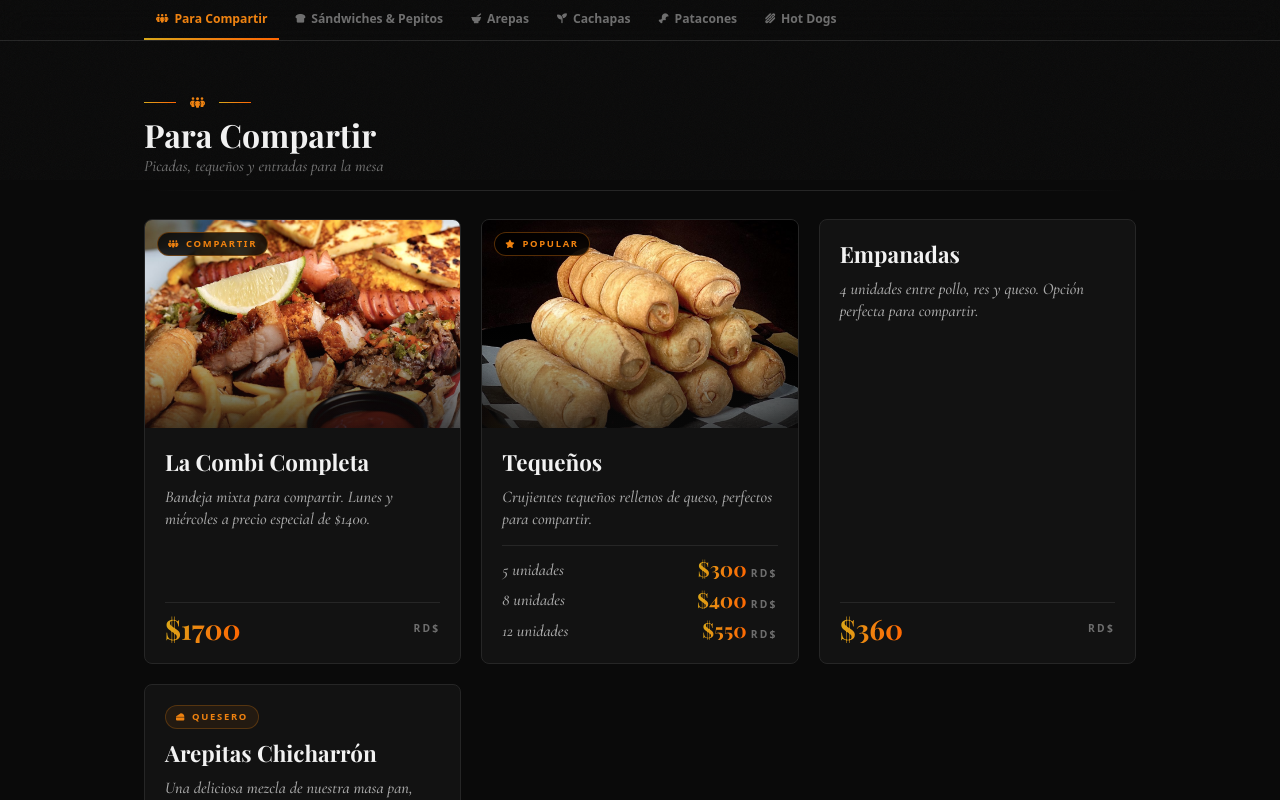
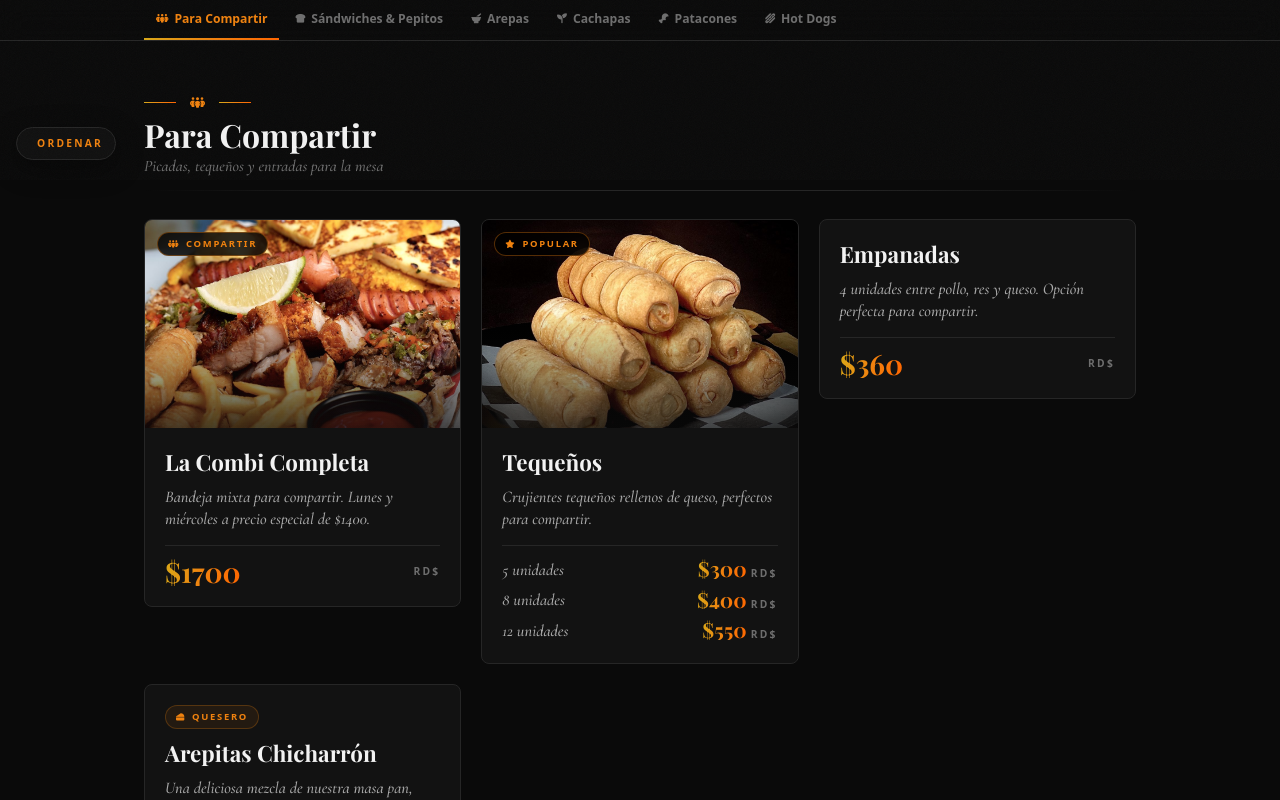
Before and after one commit to juanFmM/Multimenu, a React (Vite) app: page / in a window 1280 px wide. Shown: the part 620-1420 px from the top of the page. Built offline with nearby package versions, Linux system fonts and the light colour scheme; no server answers; the database is empty; a web font is replaced by a local one.

Commit message:
Mejoras en el carrucel y boton de ordenar por categorias

```diff
--- a/src/App.jsx
+++ b/src/App.jsx
@@ -3,6 +3,7 @@ import LandingPage            from './components/LandingPage'
 import MenuPage               from './components/MenuPage'
 import UnifiedMenuPage        from './components/UnifiedMenuPage'
 import BrandSwitcher          from './components/BrandSwitcher'
+import ReorderToggle          from './components/ReorderToggle'
 import { chiguireCategories, chiguireItems } from './data/chiguireMenu'
 import { useDistrito44Data }  from './hooks/useDistrito44Data'
 import { useUnifiedMenu }     from './hooks/useUnifiedMenu'
@@ -43,8 +44,9 @@ function LoadingScreen() {
 //  'distrito44' → menú individual Distrito 44
 export default function App() {
   // unified storefront default
-  const [view, setView]     = useState('unified')
-  const [fading, setFading] = useState(false)
+  const [view, setView]             = useState('unified')
+  const [fading, setFading]         = useState(false)
+  const [reorderMode, setReorderMode] = useState(false)
 
   // Distrito44 — datos en vivo desde Supabase (con fallback estático). Una sola
   // suscripción: se reutilizan estos items también para el menú unificado.
@@ -82,6 +84,7 @@ export default function App() {
           categories={uCategories}
           items={uItems}
           onShowBrands={() => goTo('landing')}
+          reorderMode={reorderMode}
         />
       )}
 
@@ -93,6 +96,7 @@ export default function App() {
             categories={view === 'chiguire' ? chiguireCategories : d44Categories}
             items={view === 'chiguire' ? chiguireItems : d44Items}
             brand={view}
+            reorderMode={reorderMode}
           />
           <BrandSwitcher
             activeBrand={view}
@@ -101,6 +105,11 @@ export default function App() {
           />
         </>
       )}
+
+      {/* Reordenar productos — disponible en todas las vistas con menú */}
+      {view !== 'landing' && (
+        <ReorderToggle active={reorderMode} onToggle={() => setReorderMode((v) => !v)} />
+      )}
     </div>
   )
 }
--- a/src/components/FeaturedStrip.jsx
+++ b/src/components/FeaturedStrip.jsx
@@ -1,11 +1,11 @@
 import { useRef } from 'react'
-import { FEATURED_IDS } from '../data/featured'
+import { FEATURED_NAMES } from '../data/featured'
 
 export default function FeaturedStrip({ items }) {
   const scrollRef = useRef(null)
 
-  const featured = FEATURED_IDS
-    .map((id) => items.find((it) => it.id === id))
+  const featured = FEATURED_NAMES
+    .map((name) => items.find((it) => it.name === name))
     .filter(Boolean)
 
   if (featured.length === 0) return null
--- a/src/components/MenuPage.jsx
+++ b/src/components/MenuPage.jsx
@@ -1,10 +1,12 @@
 import { useEffect, useRef } from 'react'
 import CategoryNav from './CategoryNav'
 import MenuSection from './MenuSection'
+import { useItemOrder } from '../hooks/useItemOrder'
 
-export default function MenuPage({ categories, items, brand }) {
+export default function MenuPage({ categories, items, brand, reorderMode = false }) {
   const isChiguire = brand === 'chiguire'
   const heroRef = useRef(null)
+  const { sortItems, moveItem } = useItemOrder(brand)
 
   const activeCategories = categories.filter((cat) =>
     items.some((item) => item.categoryId === cat.id)
@@ -132,14 +134,19 @@ export default function MenuPage({ categories, items, brand }) {
           </div>
         )}
 
-        {activeCategories.map((cat) => (
-          <MenuSection
-            key={cat.id}
-            category={cat}
-            items={items.filter((i) => i.categoryId === cat.id)}
-            brand={brand}
-          />
-        ))}
+        {activeCategories.map((cat) => {
+          const catItems = sortItems(cat.id, items.filter((i) => i.categoryId === cat.id))
+          return (
+            <MenuSection
+              key={cat.id}
+              category={cat}
+              items={catItems}
+              brand={brand}
+              reorderMode={reorderMode}
+              onMove={(itemId, dir) => moveItem(cat.id, catItems, itemId, dir)}
+            />
+          )
+        })}
       </main>
 
       {/* ── Footer ────────────────────────────────────────────────────── */}
--- a/src/components/MenuSection.jsx
+++ b/src/components/MenuSection.jsx
@@ -1,6 +1,6 @@
 import MenuItemCard from './MenuItemCard'
 
-export default function MenuSection({ category, items, brand }) {
+export default function MenuSection({ category, items, brand, reorderMode, onMove }) {
   // Modo elegante (serif + gold-rule con ícono) para Chiguire y la vista unificada.
   const isChiguire = brand === 'chiguire' || brand === 'unified'
 
@@ -71,7 +71,33 @@ export default function MenuSection({ category, items, brand }) {
       {/* ── Items grid ──────────────────────────────────────────────────── */}
       <div className="grid grid-cols-1 sm:grid-cols-2 lg:grid-cols-3 gap-5">
         {items.map((item, i) => (
-          <MenuItemCard key={item.id} item={item} index={i} brand={brand} />
+          <div key={item.id} className={`relative ${reorderMode ? 'reorder-mode-card' : ''}`}>
+            {reorderMode && (
+              <div className="reorder-controls absolute top-2 right-2 z-20 flex gap-1.5">
+                <button
+                  type="button"
+                  disabled={i === 0}
+                  onClick={(e) => { e.stopPropagation(); onMove?.(item.id, 'up') }}
+                  className="reorder-btn"
+                  aria-label="Mover arriba"
+                  title="Mover arriba"
+                >
+                  <i className="fa-solid fa-chevron-up" />
+                </button>
+                <button
+                  type="button"
+                  disabled={i === items.length - 1}
+                  onClick={(e) => { e.stopPropagation(); onMove?.(item.id, 'down') }}
+                  className="reorder-btn"
+                  aria-label="Mover abajo"
+                  title="Mover abajo"
+                >
+                  <i className="fa-solid fa-chevron-down" />
+                </button>
+              </div>
+            )}
+            <MenuItemCard item={item} index={i} brand={brand} />
+          </div>
         ))}
       </div>
     </section>
--- /dev/null
+++ b/src/components/ReorderToggle.jsx
@@ -0,0 +1,23 @@
+export default function ReorderToggle({ active, onToggle }) {
+  return (
+    <button
+      onClick={onToggle}
+      className="reorder-toggle fixed bottom-5 left-4 z-[9998] flex items-center gap-2 px-3 py-2 rounded-full cursor-pointer"
+      style={{
+        background: active
+          ? 'var(--accent)'
+          : 'color-mix(in srgb, var(--surface) 92%, transparent)',
+        border: active ? '1px solid var(--accent)' : '1px solid var(--border-c)',
+        color: active ? '#0a0a0a' : 'var(--text-muted)',
+        boxShadow: '0 8px 28px rgba(0,0,0,0.45)',
+      }}
+      title={active ? 'Terminar de ordenar' : 'Ordenar productos del menú'}
+      aria-label={active ? 'Terminar de ordenar' : 'Ordenar productos del menú'}
+    >
+      <i className={`fa-solid ${active ? 'fa-check' : 'fa-arrow-up-arrow-down'} text-xs`} />
+      <span className="label-caps text-[0.6rem]" style={{ color: active ? '#0a0a0a' : 'var(--accent)' }}>
+        {active ? 'Listo' : 'Ordenar'}
+      </span>
+    </button>
+  )
+}
--- a/src/components/UnifiedMenuPage.jsx
+++ b/src/components/UnifiedMenuPage.jsx
@@ -2,11 +2,13 @@ import { useEffect, useRef } from 'react'
 import CategoryNav from './CategoryNav'
 import MenuSection from './MenuSection'
 import FeaturedStrip from './FeaturedStrip'
+import { useItemOrder } from '../hooks/useItemOrder'
 
 // Vista unificada: un solo menú agnóstico de marca, organizado por categorías
 // de comida. Reutiliza CategoryNav y MenuSection en modo brand="unified".
-export default function UnifiedMenuPage({ categories, items, onShowBrands }) {
+export default function UnifiedMenuPage({ categories, items, onShowBrands, reorderMode = false }) {
   const heroRef = useRef(null)
+  const { sortItems, moveItem } = useItemOrder('unified')
 
   const activeCategories = categories.filter((cat) =>
     items.some((item) => item.categoryId === cat.id)
@@ -89,14 +91,19 @@ export default function UnifiedMenuPage({ categories, items, onShowBrands }) {
 
       {/* ── Menu sections ─────────────────────────────────────────────── */}
       <main className="max-w-5xl mx-auto px-4 py-14">
-        {activeCategories.map((cat) => (
-          <MenuSection
-            key={cat.id}
-            category={cat}
-            items={items.filter((i) => i.categoryId === cat.id)}
-            brand="unified"
-          />
-        ))}
+        {activeCategories.map((cat) => {
+          const catItems = sortItems(cat.id, items.filter((i) => i.categoryId === cat.id))
+          return (
+            <MenuSection
+              key={cat.id}
+              category={cat}
+              items={catItems}
+              brand="unified"
+              reorderMode={reorderMode}
+              onMove={(itemId, dir) => moveItem(cat.id, catItems, itemId, dir)}
+            />
+          )
+        })}
       </main>
 
       {/* ── Footer ────────────────────────────────────────────────────── */}
--- /dev/null
+++ b/src/hooks/useItemOrder.js
@@ -0,0 +1,80 @@
+import { useState, useEffect, useCallback } from 'react'
+
+const STORAGE_PREFIX = 'mm_order_'
+
+function loadOrder(scope) {
+  try {
+    const raw = localStorage.getItem(STORAGE_PREFIX + scope)
+    return raw ? JSON.parse(raw) : {}
+  } catch {
+    return {}
+  }
+}
+
+function saveOrder(scope, order) {
+  try {
+    localStorage.setItem(STORAGE_PREFIX + scope, JSON.stringify(order))
+  } catch {
+    /* localStorage no disponible — el orden simplemente no persiste */
+  }
+}
+
+// Maneja el orden personalizado de productos dentro de cada categoría.
+// `scope` aísla el orden por vista ('unified' | 'chiguire' | 'distrito44'),
+// así reordenar en una vista no afecta a las demás. Persiste en localStorage.
+export function useItemOrder(scope) {
+  const [order, setOrder] = useState(() => loadOrder(scope))
+
+  useEffect(() => {
+    saveOrder(scope, order)
+  }, [scope, order])
+
+  // Aplica el orden guardado a una lista de items de una categoría.
+  // Items nuevos (sin orden guardado) se agregan al final, en su orden original.
+  const sortItems = useCallback((categoryId, items) => {
+    const savedIds = order[categoryId]
+    if (!savedIds || savedIds.length === 0) return items
+
+    const pending = new Map(items.map((it) => [it.id, it]))
+    const sorted = []
+    savedIds.forEach((id) => {
+      if (pending.has(id)) {
+        sorted.push(pending.get(id))
+        pending.delete(id)
+      }
+    })
+    items.forEach((it) => {
+      if (pending.has(it.id)) sorted.push(it)
+    })
+    return sorted
+  }, [order])
+
+  // Mueve un item una posición arriba o abajo dentro de su categoría.
+  // `currentItems` debe ser la lista YA ordenada (la que se está mostrando).
+  const moveItem = useCallback((categoryId, currentItems, itemId, direction) => {
+    setOrder((prev) => {
+      const ids = currentItems.map((it) => it.id)
+      const idx = ids.indexOf(itemId)
+      if (idx === -1) return prev
+      const swapWith = direction === 'up' ? idx - 1 : idx + 1
+      if (swapWith < 0 || swapWith >= ids.length) return prev
+      ;[ids[idx], ids[swapWith]] = [ids[swapWith], ids[idx]]
+      return { ...prev, [categoryId]: ids }
+    })
+  }, [])
+
+  const resetCategory = useCallback((categoryId) => {
+    setOrder((prev) => {
+      const next = { ...prev }
+      delete next[categoryId]
+      return next
+    })
+  }, [])
+
+  const hasCustomOrder = useCallback(
+    (categoryId) => Boolean(order[categoryId]?.length),
+    [order]
+  )
+
+  return { sortItems, moveItem, resetCategory, hasCustomOrder }
+}
--- a/src/index.css
+++ b/src/index.css
@@ -359,3 +359,55 @@ body::before {
   border-radius: 50%;
   animation: spin 0.8s linear infinite;
 }
+
+/* ── Reorder mode ──────────────────────────────────────────────────────────── */
+.reorder-toggle {
+  transition:
+    transform  0.22s cubic-bezier(.22,.68,0,1.2),
+    background 0.25s ease,
+    border-color 0.25s ease;
+  backdrop-filter: blur(14px);
+  -webkit-backdrop-filter: blur(14px);
+}
+.reorder-toggle:hover { transform: translateY(-2px); }
+
+.reorder-mode-card {
+  outline: 1px dashed color-mix(in srgb, var(--accent) 50%, transparent);
+  outline-offset: 4px;
+  border-radius: 0.7rem;
+  animation: fadeIn 0.25s ease both;
+}
+
+.reorder-controls {
+  animation: scaleIn 0.2s ease both;
+}
+
+.reorder-btn {
+  width: 26px;
+  height: 26px;
+  display: flex;
+  align-items: center;
+  justify-content: center;
+  border-radius: 50%;
+  font-size: 0.6rem;
+  cursor: pointer;
+  color: var(--text-secondary);
+  background: color-mix(in srgb, var(--bg-primary) 85%, transparent);
+  border: 1px solid var(--border-c);
+  backdrop-filter: blur(6px);
+  transition:
+    background  0.2s ease,
+    color       0.2s ease,
+    transform   0.15s ease,
+    border-color 0.2s ease;
+}
+.reorder-btn:hover:not(:disabled) {
+  background: var(--accent);
+  color: #0a0a0a;
+  border-color: var(--accent);
+  transform: scale(1.1);
+}
+.reorder-btn:disabled {
+  opacity: 0.28;
+  cursor: not-allowed;
+}
```
Also changed, not shown: src/data/featured.js (+17 -9 lines).
